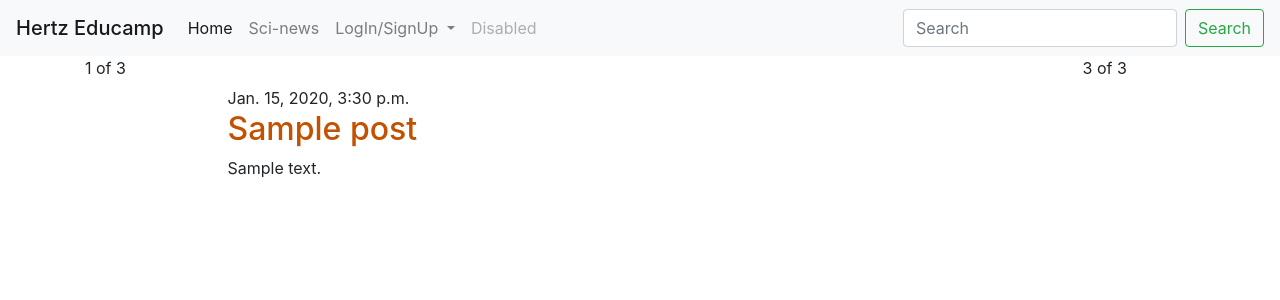
After one commit to rzramiz24/hertzeducamp, a Django app: page /post/1/ in a window 1280 px wide. The commit adds this page. Shown: the top 300 px of the page. Run offline with Django 3.2, Linux system fonts and the light colour scheme; tables that the repository leaves empty hold one stand-in row (values such as "Sample post"); some libraries are stand-ins or nearby versions.

Commit message:
Added HTML for details of each post

```diff
--- /dev/null
+++ b/hertzeducamp/blogpost/static/css/index.css
@@ -0,0 +1,8 @@
+#main-content{
+
+  padding-top:  30px;
+}
+
+h2,a {
+  color: #C25100
+}
--- /dev/null
+++ b/hertzeducamp/blogpost/templates/blogpost/base.html
@@ -0,0 +1,80 @@
+<!DOCTYPE html>
+{% load staticfiles %}
+<html lang="en" dir="ltr">
+  <head>
+    <meta charset="utf-8">
+    <title>Hertz Educamp</title>
+    <meta name="viewport" content="width=device-width, initial-scale=1, shrink-to-fit=no">
+    <link rel="stylesheet" href="https://stackpath.bootstrapcdn.com/bootstrap/4.2.1/css/bootstrap.min.css" integrity="sha384-GJzZqFGwb1QTTN6wy59ffF1BuGJpLSa9DkKMp0DgiMDm4iYMj70gZWKYbI706tWS" crossorigin="anonymous">
+    <script src="https://stackpath.bootstrapcdn.com/bootstrap/4.2.1/js/bootstrap.min.js" integrity="sha384-B0UglyR+jN6CkvvICOB2joaf5I4l3gm9GU6Hc1og6Ls7i6U/mkkaduKaBhlAXv9k" crossorigin="anonymous"></script>  </head>
+    <link rel="stylesheet" href="{% static 'css\index.css'%}">
+  <body>
+
+    <!-- Navigation bar -->
+
+    <nav class="navbar navbar-expand-lg navbar-light bg-light">
+      <a class="navbar-brand mb-0 h1" href="#">Hertz Educamp</a>
+      <button class="navbar-toggler" type="button" data-toggle="collapse" data-target="#navbarSupportedContent" aria-controls="navbarSupportedContent" aria-expanded="false" aria-label="Toggle navigation">
+        <span class="navbar-toggler-icon"></span>
+      </button>
+
+    <div class="collapse navbar-collapse" id="navbarSupportedContent">
+      <ul class="navbar-nav mr-auto">
+      <li class="nav-item active">
+        <a class="nav-link" href="#">Home <span class="sr-only">(current)</span></a>
+      </li>
+      <li class="nav-item">
+        <a class="nav-link" href="#">Sci-news</a>
+      </li>
+      <li class="nav-item dropdown">
+        <a class="nav-link dropdown-toggle" href="#" id="navbarDropdown" role="button" data-toggle="dropdown" aria-haspopup="true" aria-expanded="false">
+          LogIn/SignUp
+        </a>
+      <div class="dropdown-menu" aria-labelledby="navbarDropdown">
+        <a class="dropdown-item" href="#">LogIn</a>
+        <a class="dropdown-item" href="#">SignUp</a>
+        <div class="dropdown-divider"></div>
+        <a class="dropdown-item" href="#">Something else here</a>
+      </div>
+      </li>
+      <li class="nav-item">
+        <a class="nav-link disabled" href="#" tabindex="-1" aria-disabled="true">Disabled</a>
+      </li>
+    </ul>
+    <form class="form-inline my-2 my-lg-0">
+      <input class="form-control mr-sm-2" type="search" placeholder="Search" aria-label="Search">
+      <button class="btn btn-outline-success my-2 my-sm-0" type="submit">Search</button>
+    </form>
+  </div>
+</nav>
+
+
+  <div class="content container">
+  <div class="row">
+
+    <!-- Notice -->
+
+  <div class="col">
+    1 of 3
+  </div>
+
+    <!-- Main content -->
+
+  <div class="col-9" id = "main-content">
+      {% block content %}
+
+      {% endblock %}
+  </div>
+
+    <!-- Latest facts -->
+
+  <div class="col">
+    3 of 3
+  </div>
+  </div>
+
+  <script src="https://code.jquery.com/jquery-3.3.1.slim.min.js" integrity="sha384-q8i/X+965DzO0rT7abK41JStQIAqVgRVzpbzo5smXKp4YfRvH+8abtTE1Pi6jizo" crossorigin="anonymous"></script>
+  <script src="https://cdnjs.cloudflare.com/ajax/libs/popper.js/1.14.6/umd/popper.min.js" integrity="sha384-wHAiFfRlMFy6i5SRaxvfOCifBUQy1xHdJ/yoi7FRNXMRBu5WHdZYu1hA6ZOblgut" crossorigin="anonymous"></script>
+  <script src="https://stackpath.bootstrapcdn.com/bootstrap/4.2.1/js/bootstrap.min.js" integrity="sha384-B0UglyR+jN6CkvvICOB2joaf5I4l3gm9GU6Hc1og6Ls7i6U/mkkaduKaBhlAXv9k" crossorigin="anonymous"></script>
+  </body>
+</html>
--- /dev/null
+++ b/hertzeducamp/blogpost/templates/blogpost/post_detail.html
@@ -0,0 +1,13 @@
+{% extends 'blogpost/base.html' %}
+
+{% block content %}
+    <div class="post">
+        {% if post.published_date %}
+            <div class="date">
+                {{ post.published_date }}
+            </div>
+        {% endif %}
+        <h2>{{ post.title }}</h2>
+        <p>{{ post.text|linebreaksbr }}</p>
+    </div>
+{% endblock %}
--- a/hertzeducamp/blogpost/urls.py
+++ b/hertzeducamp/blogpost/urls.py
@@ -3,7 +3,8 @@ from . import views
 
 urlpatterns = [
 
-path('', views.post_list, name = 'post_list')
+path('', views.post_list, name = 'post_list'),
+path('post/<int:pk>/', views.post_detail, name='post_detail'),
 
 
 ]
--- a/hertzeducamp/blogpost/views.py
+++ b/hertzeducamp/blogpost/views.py
@@ -1,4 +1,4 @@
-from django.shortcuts import render
+from django.shortcuts import render,get_object_or_404
 from .models import Post
 from django.utils import timezone
 # Create your views here.
@@ -8,3 +8,8 @@ def post_list(request):
 
     posts = Post.objects.filter(published_date__lte=timezone.now()).order_by('published_date')
     return render(request, 'blogpost/index.html', {'posts' : posts})
+
+
+def post_detail(request,pk):
+    post = get_object_or_404(Post, pk=pk)
+    return render(request, 'blogpost/post_detail.html', {'post': post})
```
Also changed, not shown: hertzeducamp/blogpost/templates/blogpost/index.html (+4 -75 lines).
